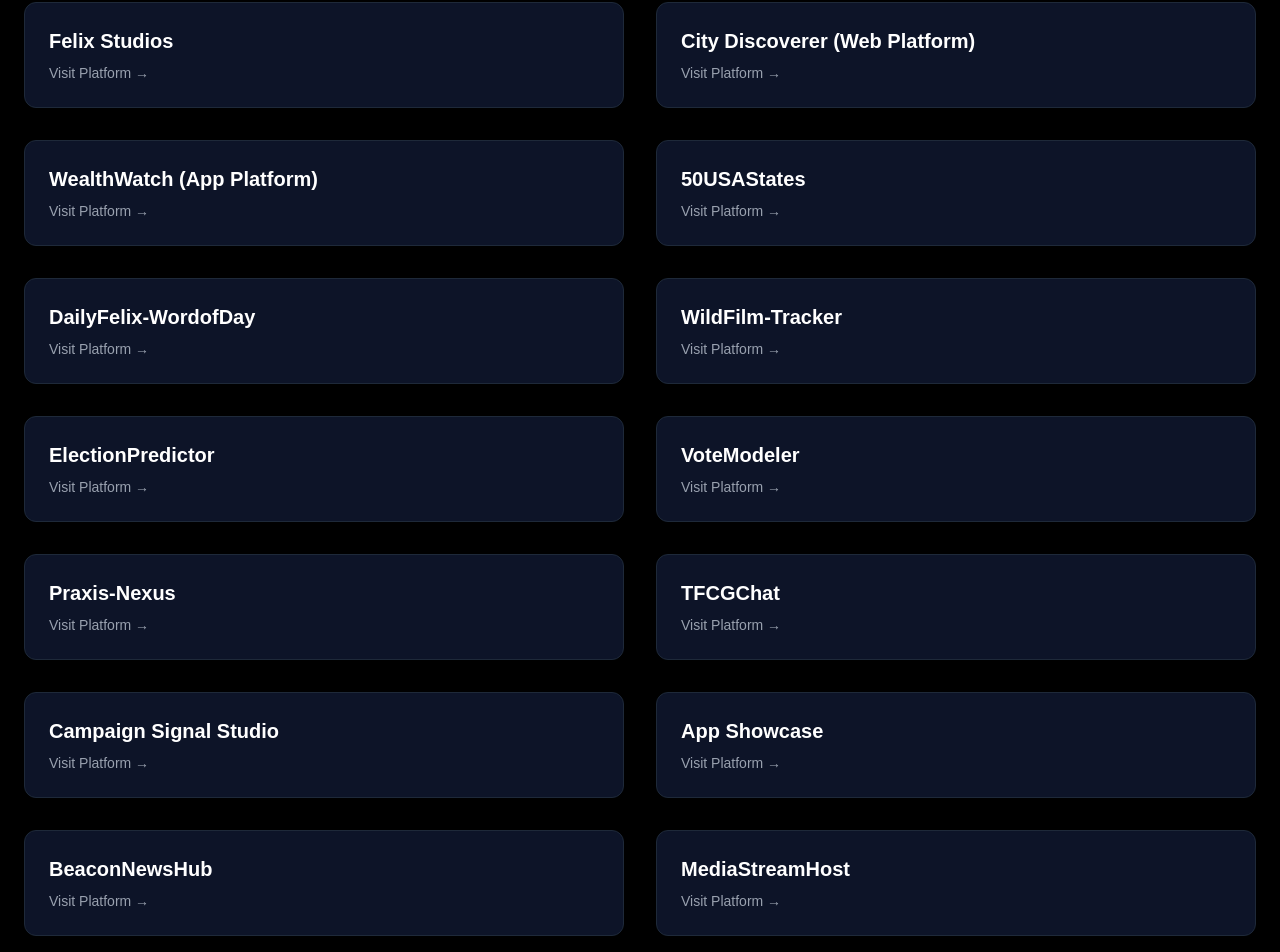
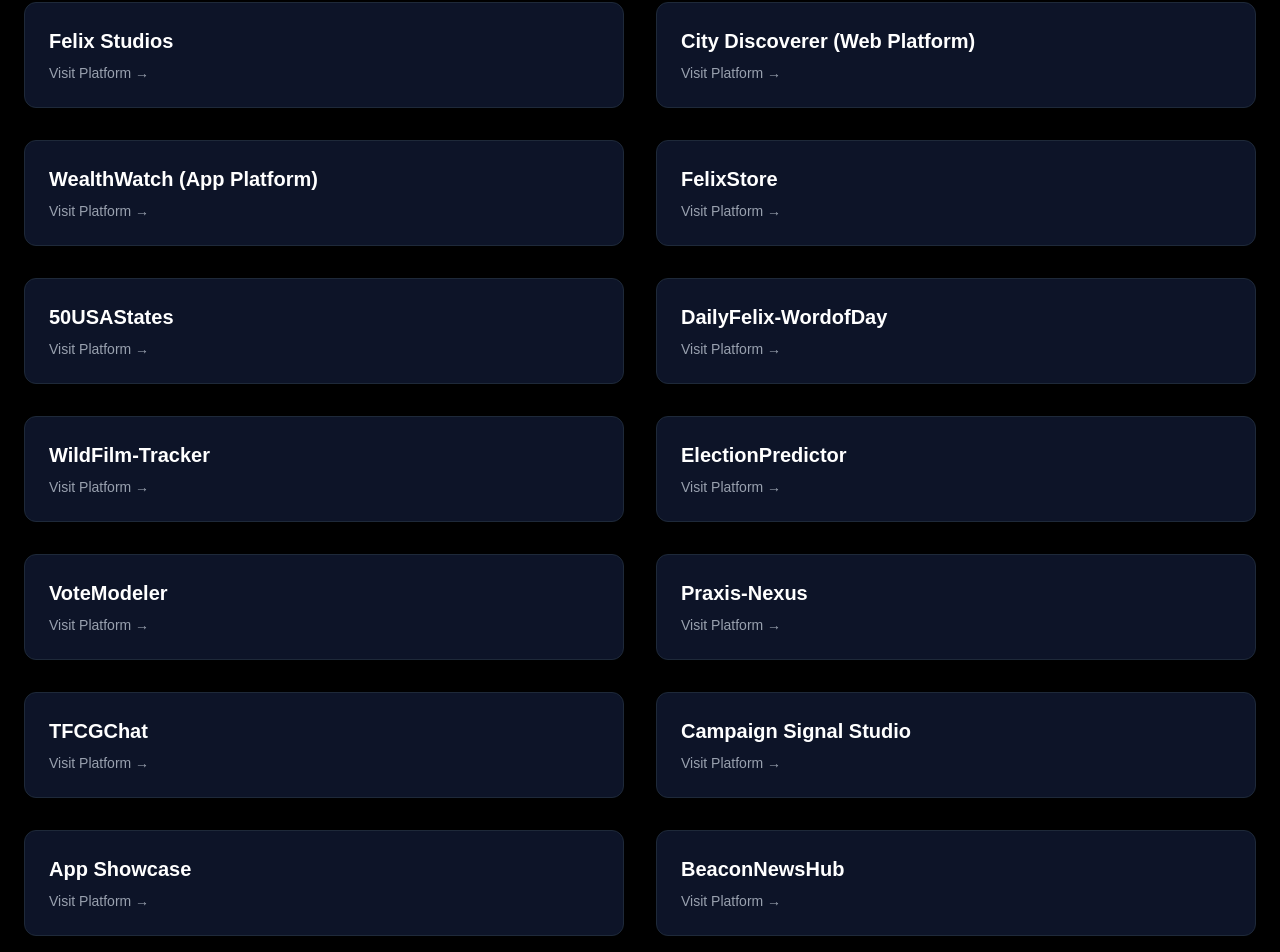
Before and after one commit to felabayomi/felix-consult, a Next.js app: page /media in a window 1280 px wide. Shown: the part 741-1693 px from the top of the page. Built offline with nearby package versions, Linux system fonts and the light colour scheme.

Commit message:
Add FelixStore app link under Digital Media listings

```diff
--- a/app/ecosystem/page.tsx
+++ b/app/ecosystem/page.tsx
@@ -102,6 +102,7 @@ const categories = [
       { label: "Felix Studios", url: "#" },
       { label: "City Discoverer (Web Platform)", url: "https://citydiscoverer.app" },
       { label: "WealthWatch (App Platform)", url: "https://apps.apple.com/us/app/wealth-watch/id6758687724" },
+      { label: "FelixStore", url: "https://apps.apple.com/us/app/felix-store/id1567050617" },
       { label: "50USAStates", url: "https://www.expeditionamerica.online/" },
       { label: "DailyFelix-WordofDay", url: "https://faithhouse.app/" },
       { label: "WildFilm-Tracker", url: "https://apps.apple.com/us/app/wildlifefilms/id6758022608" },
--- a/app/media/page.tsx
+++ b/app/media/page.tsx
@@ -78,6 +78,11 @@ export default function MediaDivision() {
         <DivisionItem
           name="WealthWatch (App Platform)"
           url="https://apps.apple.com/us/app/wealth-watch/id6758687724"
+        />
+
+        <DivisionItem
+          name="FelixStore"
+          url="https://apps.apple.com/us/app/felix-store/id1567050617"
         />
 
         <DivisionItem
```
